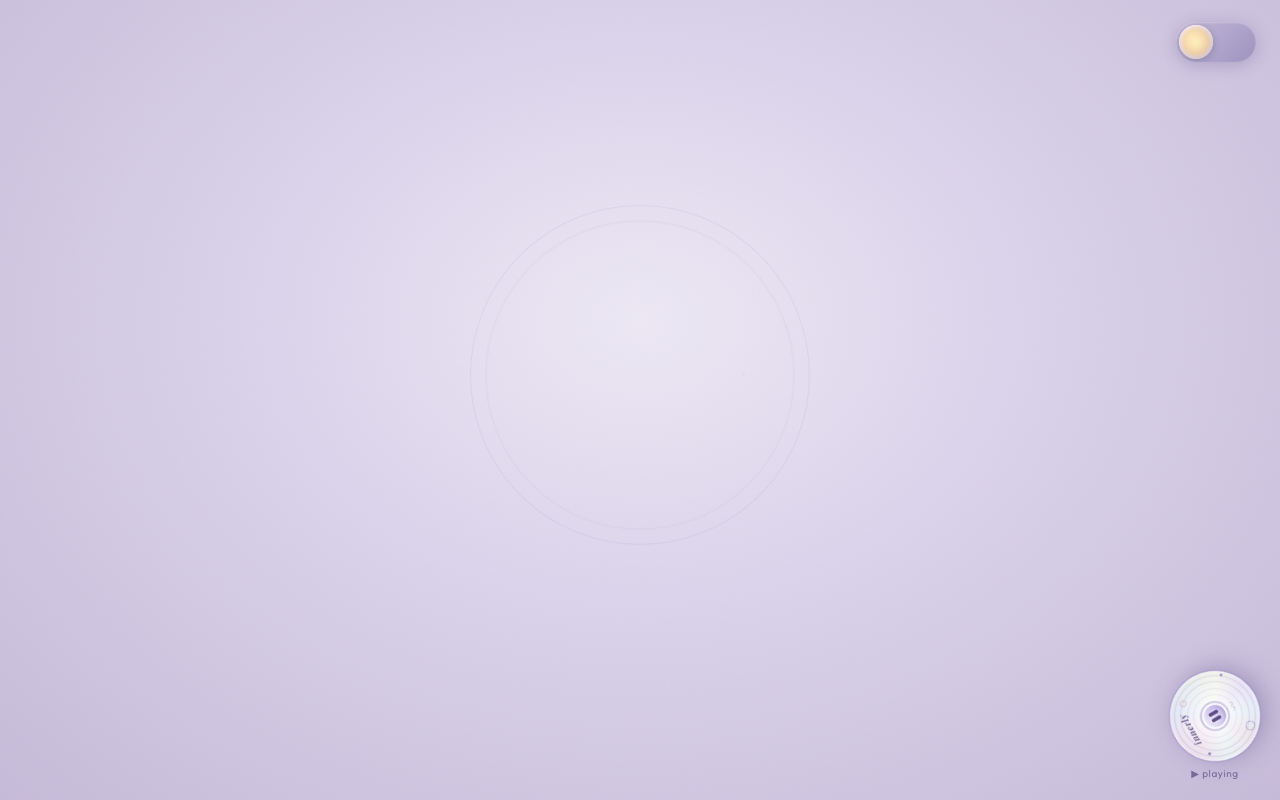
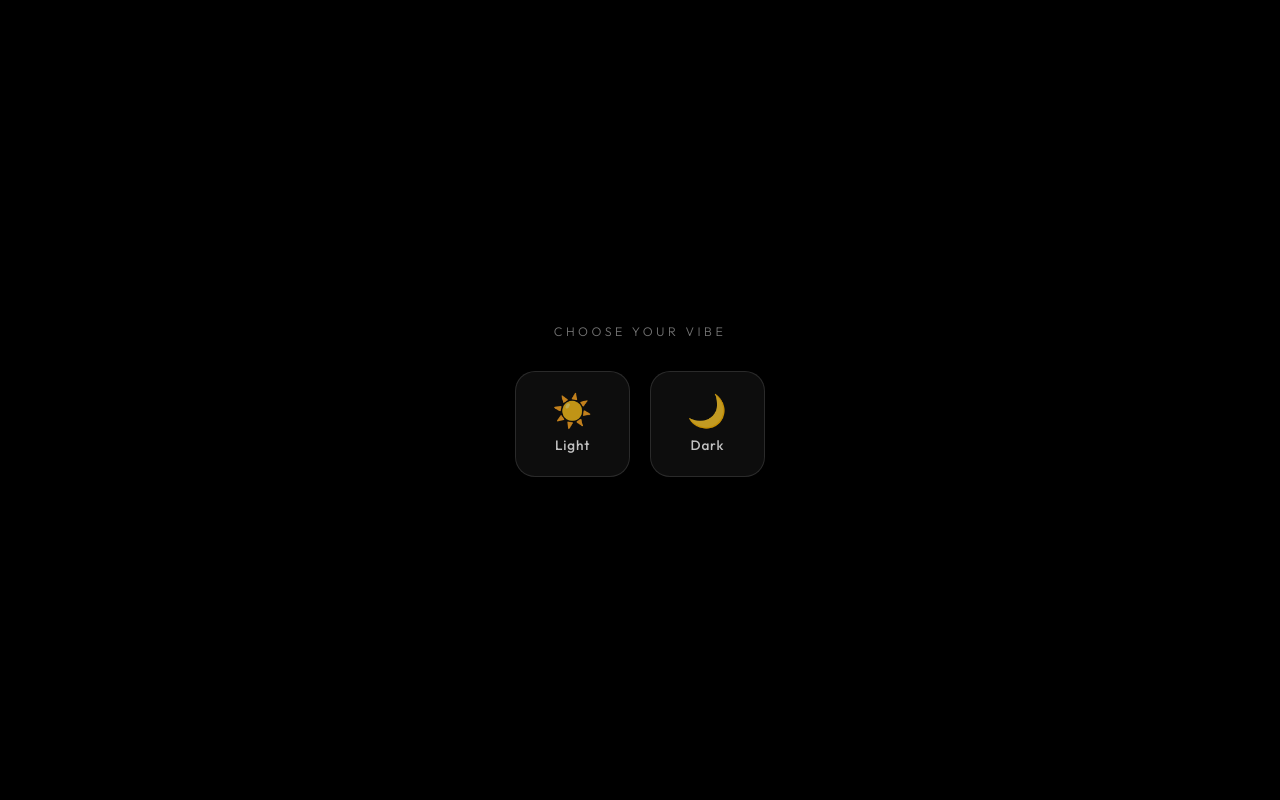
Before and after one commit to carennetanya/innerly, a Vue app: page / in a window 1280 px wide. Built offline with nearby package versions, Linux system fonts and the light colour scheme; a web font is replaced by a local one.

Commit message:
feat: add light/dark mode toggle

```diff
--- a/src/components/LoadingScreen.vue
+++ b/src/components/LoadingScreen.vue
@@ -1,7 +1,21 @@
 <template>
   <div class="ls-root">
-    <!-- Black overlay — always rendered first, covers everything -->
-    <div class="black-fade" :class="{ 'fade-out': fadeOutBlack }"></div>
+    <!-- Black overlay with mode picker -->
+    <div class="black-fade" :class="{ 'fade-out': fadeOutBlack }">
+      <div class="mode-picker" :class="{ 'picker-show': pickerVisible }">
+        <p class="picker-label">choose your vibe</p>
+        <div class="picker-options">
+          <button class="picker-btn picker-light" @click="pickMode(false)">
+            <span class="picker-icon">☀️</span>
+            <span>Light</span>
+          </button>
+          <button class="picker-btn picker-dark" @click="pickMode(true)">
+            <span class="picker-icon">🌙</span>
+            <span>Dark</span>
+          </button>
+        </div>
+      </div>
+    </div>
 
     <div
       v-if="visible"
@@ -9,11 +23,8 @@
       :class="{ 'dark-mode': isDark, 'screen-visible': screenVisible }"
     >
       <!-- Theme toggle -->
-      <div
-        class="theme-toggle"
-        @click="toggleTheme"
-        :class="{ 'is-dark': isDark }"
-      >
+      <div class="theme-toggle-wrap" @click="toggleTheme">
+        <div class="theme-toggle" :class="{ 'is-dark': isDark }">
           <div class="toggle-light-scene">
             <div class="cloud cloud-1"></div>
             <div class="cloud cloud-2"></div>
@@ -30,6 +41,10 @@
             <div class="crater crater-3"></div>
             <div class="sun-glow"></div>
           </div>
+        </div>
+        <span class="theme-toggle-label">
+          {{ isDark ? "switch to light mode" : "switch to dark mode" }}
+        </span>
       </div>
 
       <div class="bg-overlay"></div>
@@ -177,6 +192,8 @@ const isDark = ref(false);
 
 const fadeOutBlack = ref(false);
 const screenVisible = ref(false);
+const pickerVisible = ref(false);
+const modePicked = ref(false);
 
 const isPlaying = ref(false);
 const showAutoplayHint = ref(false);
@@ -187,18 +204,53 @@ const audio = () => props.audioEl;
 function toggleTheme() {
   isDark.value = !isDark.value;
 }
+
+function pickMode(dark) {
+  if (modePicked.value) return;
+  modePicked.value = true;
+  isDark.value = dark;
+  // User interaksi → play musik langsung (bypass autoplay policy)
+  if (audio()) {
+    fadeInMusic(audio());
+  }
+  // Sembunyikan picker, fade out hitam, mulai animasi
+  pickerVisible.value = false;
+  setTimeout(() => {
+    fadeOutBlack.value = true;
+  }, 300);
+  setTimeout(() => {
+    screenVisible.value = true;
+  }, 1400);
+  // Geser semua phase relatif dari saat user pilih
+  setTimeout(() => {
+    phase.value = 1;
+  }, 1700);
+  setTimeout(() => {
+    phase.value = 2;
+    showSparks1.value = true;
+    setTimeout(() => {
+      showSparks1.value = false;
+    }, 1200);
+  }, 2300);
+  setTimeout(() => {
+    phase.value = 3;
+    showSparks2.value = true;
+    setTimeout(() => {
+      showSparks2.value = false;
+    }, 1200);
+  }, 4100);
+  setTimeout(() => {
+    phase.value = 4;
+  }, 4800);
+  setTimeout(() => {
+    phase.value = 5;
+  }, 7300);
+  setTimeout(() => {
+    phase.value = 6;
+  }, 9100);
+}
+
 function handleStart() {
-  // Klik user = interaksi valid, langsung play di sini sebelum pindah stage
-  // supaya bypass browser autoplay policy waktu hosting
-  if (audio() && !isPlaying.value) {
-    audio().volume = 0.55;
-    audio()
-      .play()
-      .then(() => {
-        isPlaying.value = true;
-      })
-      .catch(() => {});
-  }
   emit("done", isDark.value);
 }
 
@@ -274,65 +326,10 @@ function fadeInMusic(audio, targetVolume = 0.55, durationMs = 2500) {
 }
 
 onMounted(() => {
-  // Layar hitam selama 2 detik, baru fade out
+  // Tampilkan mode picker setelah 600ms (beri waktu hitam render dulu)
   setTimeout(() => {
-    fadeOutBlack.value = true;
-  }, 2000);
-
-  setTimeout(() => {
-    screenVisible.value = true;
-    if (audio()) {
-      // Coba autoplay — berhasil di localhost, di hosting mungkin diblokir browser
-      // Kalau gagal, musik akan play saat user klik tombol Start (handleStart)
-      audio().volume = 0;
-      audio()
-        .play()
-        .then(() => {
-          isPlaying.value = true;
-          // fade in volume
-          const steps = 60;
-          const interval = 2500 / steps;
-          const targetVol = 0.55;
-          let step = 0;
-          const timer = setInterval(() => {
-            step++;
-            audio().volume = Math.min(targetVol, (targetVol / steps) * step);
-            if (step >= steps) clearInterval(timer);
-          }, interval);
-        })
-        .catch(() => {
-          // Autoplay diblokir — musik akan nyala saat user klik Start
-          showAutoplayHint.value = false; // sembunyikan hint, Start button jadi trigger-nya
-        });
-    }
-  }, 3100);
-
-  setTimeout(() => {
-    phase.value = 1;
-  }, 3400);
-  setTimeout(() => {
-    phase.value = 2;
-    showSparks1.value = true;
-    setTimeout(() => {
-      showSparks1.value = false;
-    }, 1200);
-  }, 4000);
-  setTimeout(() => {
-    phase.value = 3;
-    showSparks2.value = true;
-    setTimeout(() => {
-      showSparks2.value = false;
-    }, 1200);
-  }, 5800);
-  setTimeout(() => {
-    phase.value = 4;
-  }, 6500);
-  setTimeout(() => {
-    phase.value = 5;
-  }, 9000);
-  setTimeout(() => {
-    phase.value = 6;
-  }, 10800);
+    pickerVisible.value = true;
+  }, 600);
 });
 </script>
 
@@ -343,6 +340,84 @@ onMounted(() => {
   position: fixed;
   inset: 0;
   z-index: 9999;
+}
+
+/* ── Mode Picker ── */
+.mode-picker {
+  position: absolute;
+  inset: 0;
+  display: flex;
+  flex-direction: column;
+  align-items: center;
+  justify-content: center;
+  gap: 32px;
+  opacity: 0;
+  transform: translateY(12px);
+  transition:
+    opacity 0.6s ease,
+    transform 0.6s ease;
+  pointer-events: none;
+}
+.mode-picker.picker-show {
+  opacity: 1;
+  transform: translateY(0);
+  pointer-events: all;
+}
+.picker-label {
+  font-family: "Outfit", sans-serif;
+  font-size: 0.78rem;
+  font-weight: 300;
+  letter-spacing: 0.28em;
+  text-transform: uppercase;
+  color: rgba(255, 255, 255, 0.45);
+  margin: 0;
+}
+.picker-options {
+  display: flex;
+  gap: 20px;
+}
+.picker-btn {
+  display: flex;
+  flex-direction: column;
+  align-items: center;
+  gap: 10px;
+  padding: 22px 36px;
+  border-radius: 20px;
+  cursor: pointer;
+  font-family: "Outfit", sans-serif;
+  font-size: 0.85rem;
+  font-weight: 500;
+  letter-spacing: 0.06em;
+  border: 1px solid rgba(255, 255, 255, 0.12);
+  background: rgba(255, 255, 255, 0.05);
+  color: rgba(255, 255, 255, 0.75);
+  backdrop-filter: blur(8px);
+  transition:
+    background 0.25s,
+    border-color 0.25s,
+    transform 0.2s,
+    color 0.25s;
+}
+.picker-btn:hover {
+  background: rgba(255, 255, 255, 0.12);
+  border-color: rgba(255, 255, 255, 0.3);
+  color: #fff;
+  transform: translateY(-3px);
+}
+.picker-btn:active {
+  transform: translateY(0px) scale(0.97);
+}
+.picker-light:hover {
+  background: rgba(255, 240, 180, 0.15);
+  border-color: rgba(255, 220, 100, 0.4);
+}
+.picker-dark:hover {
+  background: rgba(130, 100, 255, 0.15);
+  border-color: rgba(167, 139, 250, 0.4);
+}
+.picker-icon {
+  font-size: 2rem;
+  line-height: 1;
 }
 
 /* ── Black Fade — MUST cover entire viewport including before loading screen renders ── */
@@ -390,17 +465,41 @@ onMounted(() => {
   );
 }
 
+/* Theme toggle wrap */
+.theme-toggle-wrap {
+  position: absolute;
+  top: 18px;
+  right: 20px;
+  z-index: 100;
+  display: flex;
+  flex-direction: column;
+  align-items: center;
+  gap: 6px;
+  cursor: pointer;
+}
+.theme-toggle-label {
+  font-family: "Outfit", sans-serif;
+  font-size: 0.62rem;
+  font-weight: 400;
+  letter-spacing: 0.08em;
+  color: rgba(74, 63, 122, 0.55);
+  text-transform: lowercase;
+  white-space: nowrap;
+  transition: color 0.4s ease;
+  user-select: none;
+}
+.dark-mode .theme-toggle-label {
+  color: rgba(167, 139, 250, 0.55);
+}
+
 /* Theme toggle */
 .theme-toggle {
-  position: absolute;
-  top: 22px;
-  right: 24px;
-  z-index: 100;
   width: 80px;
   height: 40px;
   border-radius: 40px;
   cursor: pointer;
   overflow: hidden;
+  position: relative;
   background: linear-gradient(135deg, #c5bad8 0%, #9e93c0 100%);
   box-shadow:
     0 3px 16px rgba(74, 63, 122, 0.25),
```
Lines whose indentation alone changed are shown as unchanged.
